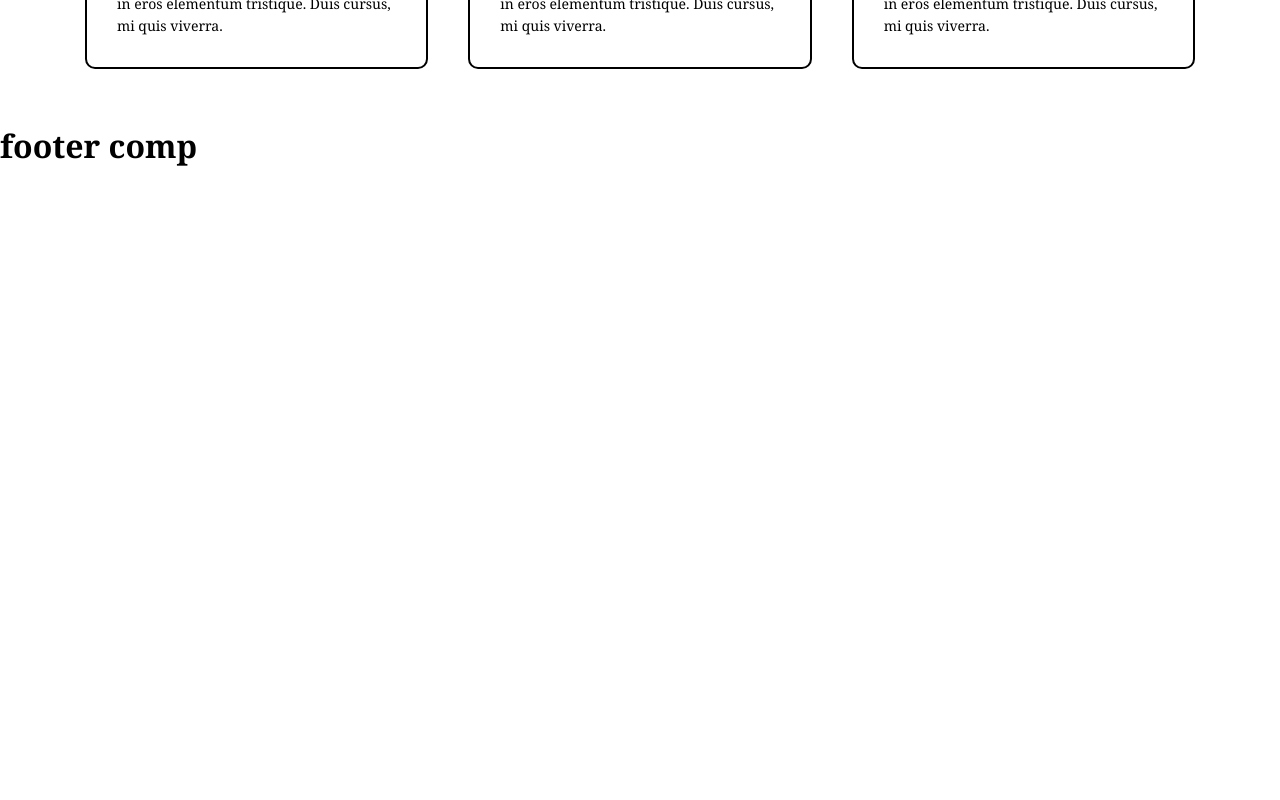
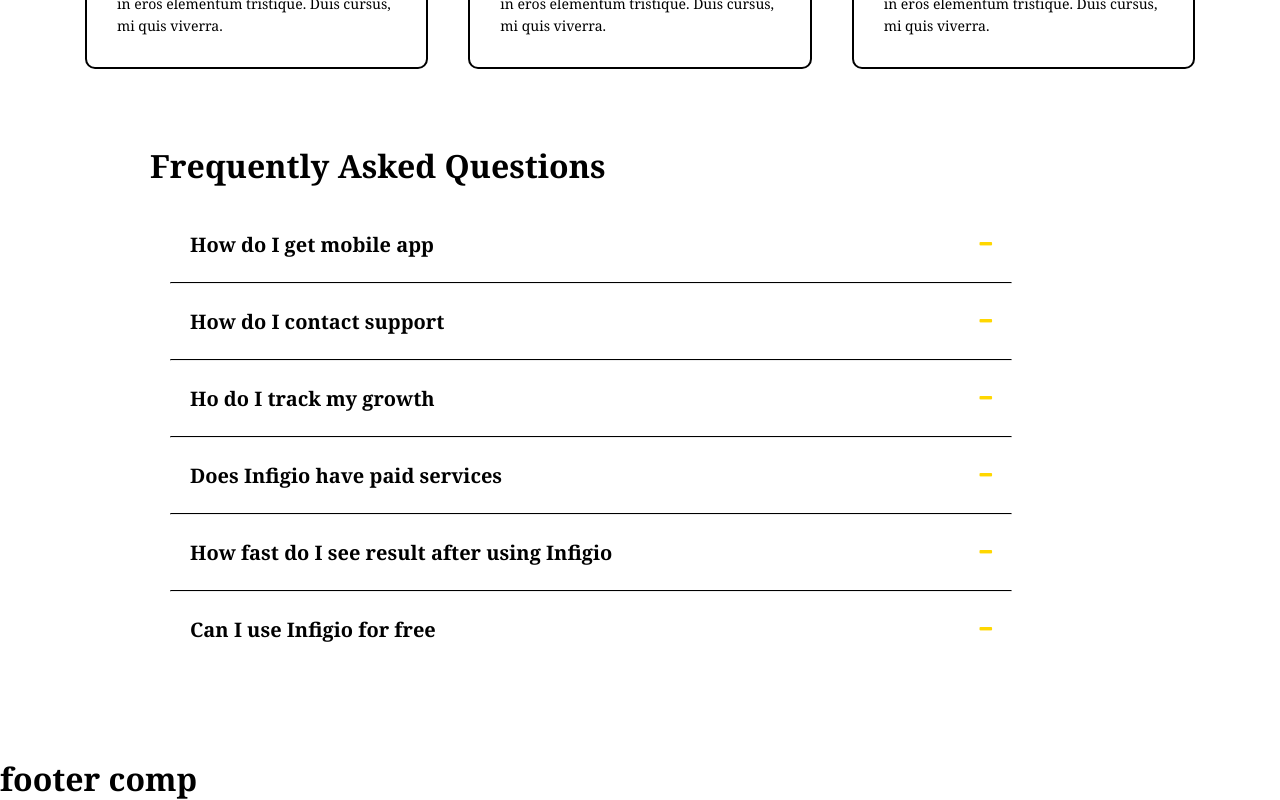
Before and after one commit to Jogata/SoftUni-React-Project, a React (Vite) app in the folder client/: page / in a window 1280 px wide. Shown: the part 3112-3912 px from the top of the page. Before the commit the page ends 3279 px from the top, so only its background shows below. Built offline with nearby package versions, Linux system fonts and the light colour scheme.

Commit message:
added faq component

```diff
--- a/client/src/App.jsx
+++ b/client/src/App.jsx
@@ -26,6 +26,7 @@ import { Footer } from './components/travel/marketing/components/Footer/Footer';
 import { About } from './components/travel/marketing/components/About/About'
 import { Services } from './components/travel/marketing/components/Services/Services'
 import { Feedback } from './components/travel/marketing/components/Feedback/Feedback'
+import { Faq } from './components/travel/marketing/components/FAQ/Faq'
 
 function Loader() {
   return (
@@ -47,6 +48,7 @@ function App() {
         <About />
         <Services />
         <Feedback />
+        <Faq />
         <Footer />
           {/* <Routes>
             <Route path='/' element={<MainPage />} />
--- /dev/null
+++ b/client/src/components/travel/marketing/components/FAQ/AccordionMenu.jsx
@@ -0,0 +1,33 @@
+import { useState } from 'react';
+
+export function AccordionMenu({ items }) {
+    const [activeIndex, setActiveIndex] = useState(null);
+
+    const handleClick = (index) => {
+        setActiveIndex(index === activeIndex ? null : index);
+    };
+
+    return (
+        <div className="accordion-menu">
+            {items.map((item, index) => (
+                <div key={index} className="accordion-item">
+                    <div
+                        className="accordion-header"
+                        onClick={() => handleClick(index)}
+                    >
+                        {item.title}
+                        {activeIndex === index ?
+                            <i className="fa fa-plus accordion-icon"></i> :
+                            <i className="fa fa-minus accordion-icon"></i>}
+                    </div>
+                    {activeIndex === index && (
+                        <div className="accordion-content">
+                            {item.content}
+                        </div>
+                    )}
+                    {index !== items.length - 1 && <hr className="separator" />}
+                </div>
+            ))}
+        </div>
+    );
+}
--- /dev/null
+++ b/client/src/components/travel/marketing/components/FAQ/Faq.jsx
@@ -0,0 +1,12 @@
+import { menuItems } from '../../data';
+import { AccordionMenu } from './AccordionMenu';
+import './faq.css';
+
+export function Faq() {
+  return (
+    <div className='accordion-wrapper'>
+      <h1>Frequently Asked Questions</h1>
+      <AccordionMenu items={menuItems} />
+    </div>
+  );
+}
--- /dev/null
+++ b/client/src/components/travel/marketing/components/FAQ/faq.css
@@ -0,0 +1,48 @@
+.accordion-menu {
+    width: 90%;
+    /* height: 60vh; */
+    padding: 20px;
+    display: flex;
+    align-items: center;
+    flex-direction: column;
+    /* background-color: #f5f5f5; */
+}
+
+.accordion-item {
+    width: 100%;
+}
+
+.accordion-header {
+    width: 100%;
+    /* height: 10vh; */
+    padding: 24px 20px;
+    display: flex;
+    gap: 20px;
+    align-items: center;
+    justify-content: space-between;
+    font-size: 20px;
+    font-weight: 600;
+    /* background-color: #f5f5f5;  */
+    cursor: pointer;
+}
+
+.accordion-icon {
+    color: gold;
+    font-size: 16px;
+}
+
+.accordion-content {
+    padding: 10px 20px;
+}
+
+.separator {
+    width: 100%;
+    margin: 0;
+    /* border: none; */
+    border-top: 1px solid black;
+}
+
+.accordion-wrapper {
+    margin: 70px 0;
+    padding-inline: 150px;
+}
--- a/client/src/components/travel/marketing/data.js
+++ b/client/src/components/travel/marketing/data.js
@@ -115,15 +115,15 @@ export const feedback =[
 
 export const menuItems = [
     {
-        title: 'How do i get mobile app',
+        title: 'How do I get mobile app',
         content: 'Content for Section 1'
     },
     {
-        title: 'How do i contact support',
+        title: 'How do I contact support',
         content: 'Content for Section 2'
     },
     {
-        title: 'Ho do i track my growth',
+        title: 'Ho do I track my growth',
         content: 'Content for Section 2'
     },
     {
@@ -131,11 +131,11 @@ export const menuItems = [
         content: 'Content for Section 2'
     },
     {
-        title: 'How fast do i see result after using Infigio',
+        title: 'How fast do I see result after using Infigio',
         content: 'Content for Section 2'
     },
     {
-        title: 'Can i use Infigio for free',
+        title: 'Can I use Infigio for free',
         content: 'Content for Section 3'
     }
 ];
```
